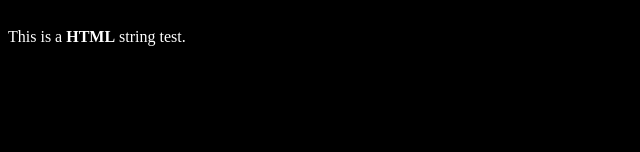
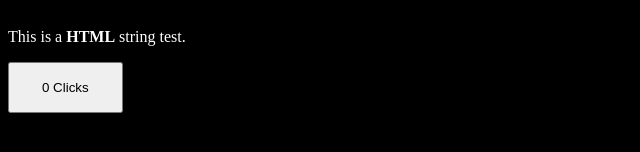
Before and after one commit to GrungeElFz/2023.02.02_Svelte.01, a Svelte app: page / in a window 1280 px wide. Shown: the part 244-396 px from the top of the page, without its empty margins (0-640 px from the left). Built offline with nearby package versions, Linux system fonts and the light colour scheme.

Commit message:
Modified:   Added and styled a click button (src/lib/Counter.svelte) Modified:   Imported and marked up Counter component (src/App.svelte)

```diff
--- a/src/App.svelte
+++ b/src/App.svelte
@@ -1,4 +1,6 @@
 <script>
+  import Counter from "./lib/Counter.svelte";
+
   let name = 'Svelte'
   let logo = 'https://kit.svelte.dev/_app/immutable/assets/svelte-logo-5c5d7d20.svg'
   let text = 'This is a <strong>HTML</strong> string test.'
@@ -7,6 +9,8 @@
 <img alt='logo' src={logo}>
 <h1>Test: {name}</h1>
 <p>{@html text}</p>
+
+<Counter />
 
 
 
--- /dev/null
+++ b/src/lib/Counter.svelte
@@ -0,0 +1,16 @@
+<script>
+  let count = 0;
+  function increment() {
+    count += 1;
+  }
+</script>
+
+<button on:click={increment}>{count} Clicks</button>
+
+
+
+<style>
+  button {
+    padding: 1rem 2rem;
+  }
+</style>
```
